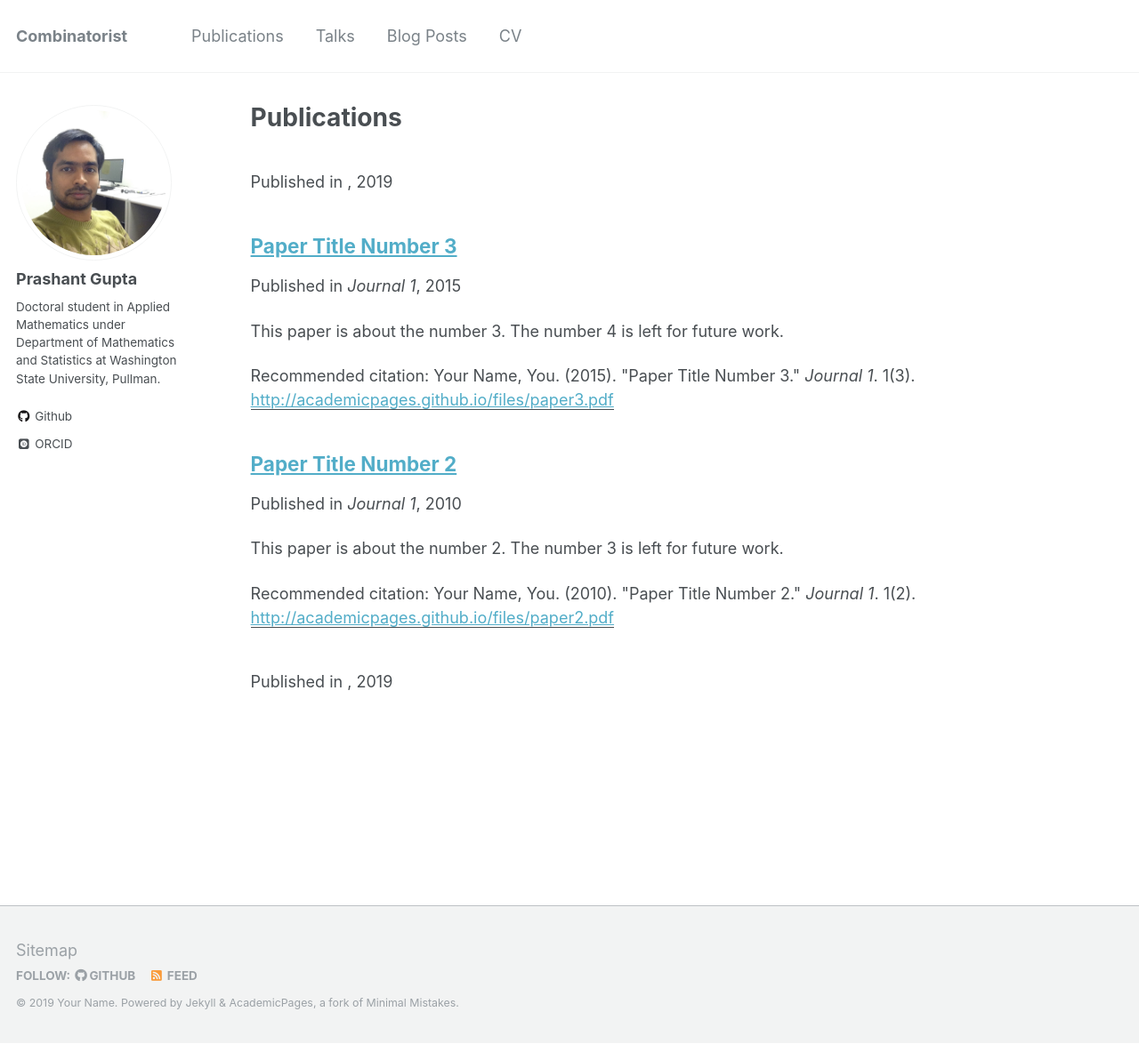
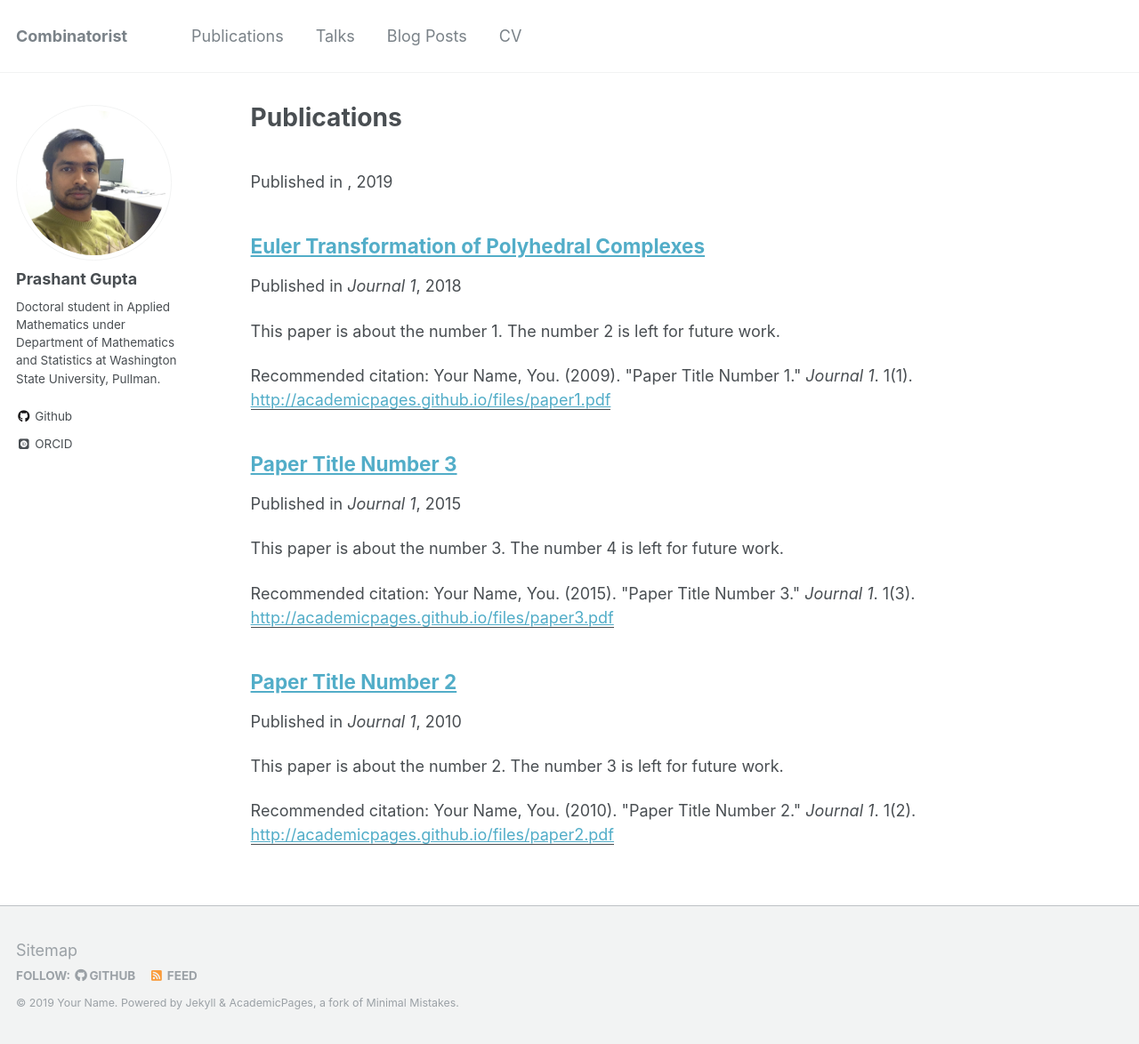
Before and after one commit to pragup/pragup.github.io, a Jekyll site: the page built from _pages/publications.md, in a window 1280 px wide and 1174 px high. Shown: the whole window at 89% size. Built offline with Jekyll 4.4.1, drawn with Linux system fonts in a browser that asks for light colours; some web fonts are replaced; some of the changed lines change nothing that is shown.

Commit message:
no message

```diff
--- a/_publications/2009-10-01-paper-title-number-1.md
+++ b/_publications/2009-10-01-paper-title-number-1.md
@@ -2,7 +2,7 @@
 title: "Euler Transformation of Polyhedral Complexes"
 collection: publications
 permalink: /publication/2018-12-06-Euler-Transformation-of-Polyhedral-Complexes
-excerpt: 'We have developed an Euler Transformation algorithm that transforms an arbitrary planar graph G(i.e in R^2) to a planar graph G'=(V', E') where every vertex in V' has even degree. We have shown that this transformation preserve geometry and topology of the domain. Further, we also proved that mesh quality of G' is at most a constant factor off from the quality of G. As an immediate next step, we will extend the Euler transformation algorithm to arbitrary graph in R^3.'
+excerpt: 'This paper is about the number 1. The number 2 is left for future work.'
 date: 2018-12-06
 venue: 'Journal 1'
 paperurl: 'http://academicpages.github.io/files/paper1.pdf'
```
